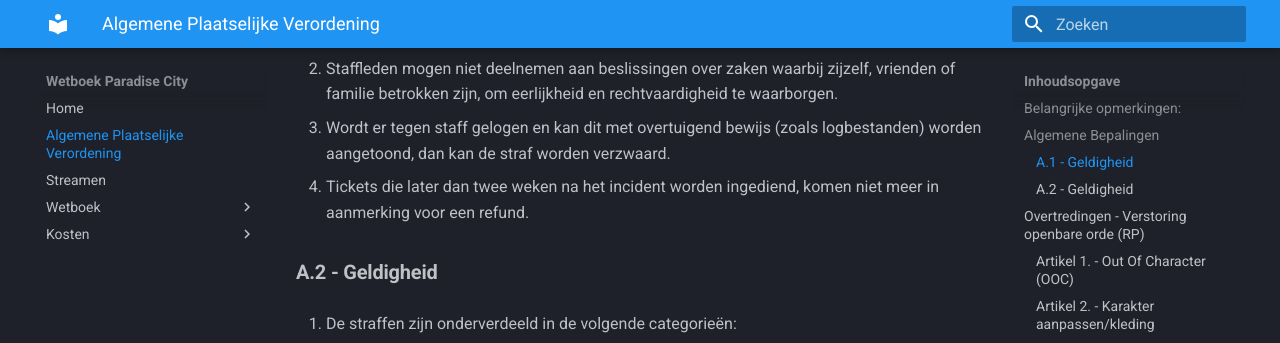
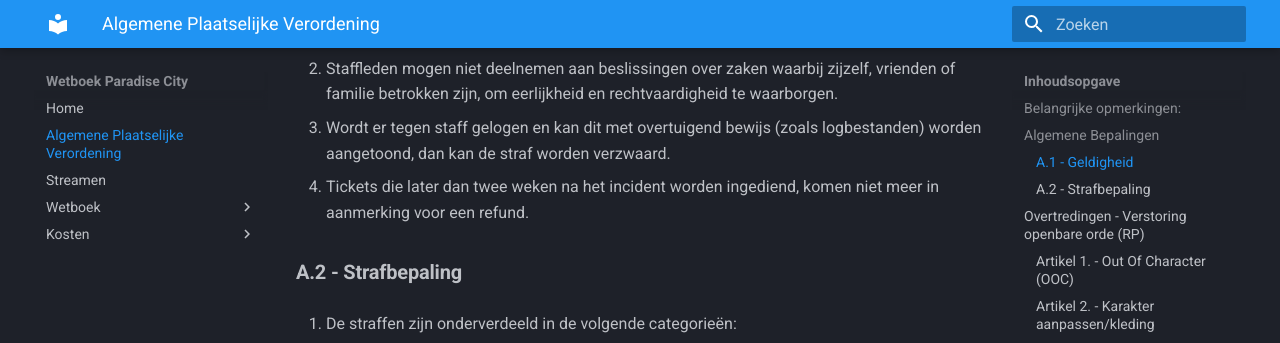
Before and after one commit to Paradise-City-Reborn/wetboek, an MkDocs documentation site: the page built from docs/apv.md, in a window 1280 px wide and 900 px high, scrolled down 670 px. Shown: the top 343 px of the window. Built offline with MkDocs 1.6.1 and Material for MkDocs 9.7.7, drawn with Linux system fonts in a browser that asks for light colours; comment, search, counter and statistics services are not loaded.

Commit message:
**APV** * Typfout

```diff
--- a/docs/apv.md
+++ b/docs/apv.md
@@ -16,7 +16,7 @@ Hiervoor is bewijs nodig (video of foto). Zonder bewijs kan een straf niet worde
 3. Wordt er tegen staff gelogen en kan dit met overtuigend bewijs (zoals logbestanden) worden aangetoond, dan kan de straf worden verzwaard.
 4. Tickets die later dan twee weken na het incident worden ingediend, komen niet meer in aanmerking voor een refund.
 
-### **A.2 - Geldigheid**
+### **A.2 - Strafbepaling**
 
 1. De straffen zijn onderverdeeld in de volgende categorieën:
     * **Categorie 1:** Een waarschuwing
```
